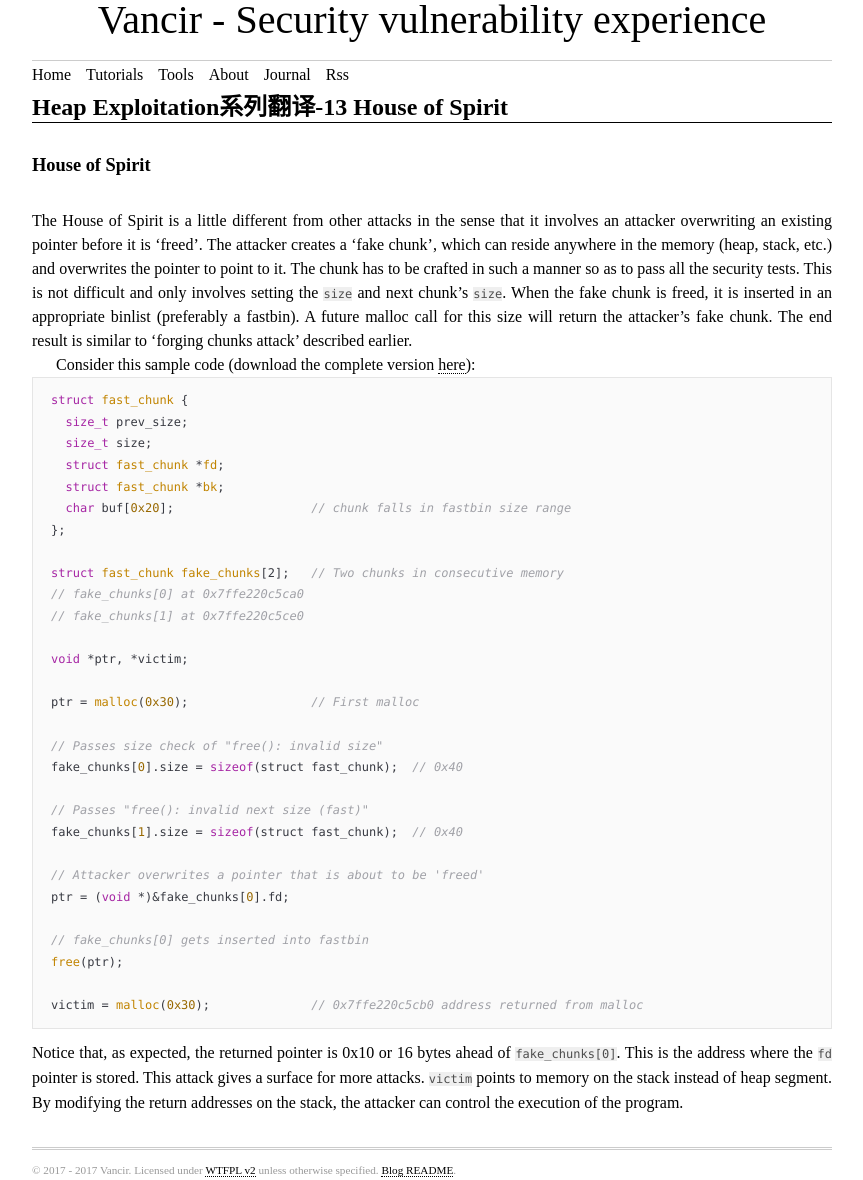
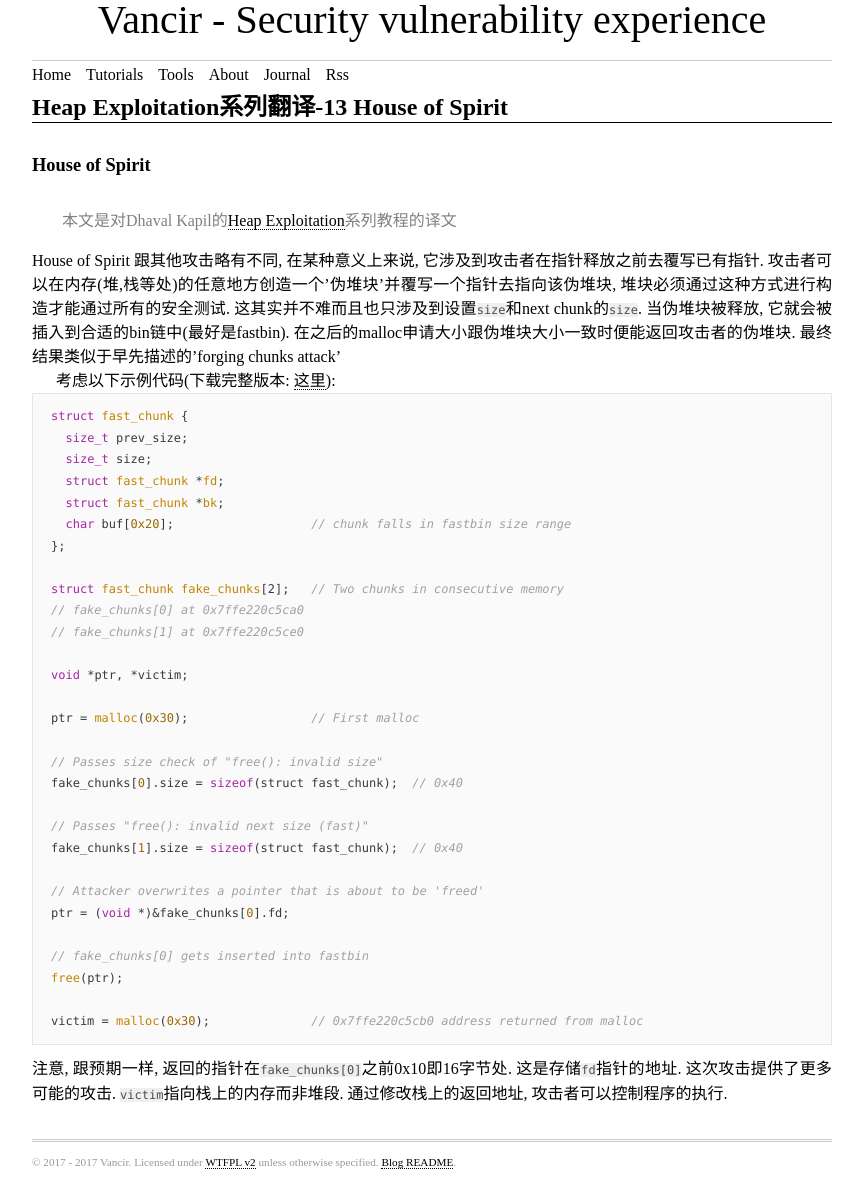
Before and after one commit to Trietptm-on-Coding-Algorithms/vancir.github.io, a Jekyll site: the page built from _posts/2017-08-12-house-of-spirit.md, in a window 1280 px wide. Shown: the whole page, without its empty margins (208-1071 px from the left). Built offline with Jekyll 4.4.1, drawn with Linux system fonts in a browser that asks for light colours; some web fonts are replaced.

Commit message:
update house of spirit

````diff
--- a/_posts/2017-08-12-house-of-spirit.md
+++ b/_posts/2017-08-12-house-of-spirit.md
@@ -8,9 +8,11 @@ categories: posts
 
 # House of Spirit
 
-The House of Spirit is a little different from other attacks in the sense that it involves an attacker overwriting an existing pointer before it is 'freed'. The attacker creates a 'fake chunk', which can reside anywhere in the memory (heap, stack, etc.) and overwrites the pointer to point to it. The chunk has to be crafted in such a manner so as to pass all the security tests. This is not difficult and only involves setting the `size` and next chunk's `size`. When the fake chunk is freed, it is inserted in an appropriate binlist (preferably a fastbin). A future malloc call for this size will return the attacker's fake chunk. The end result is similar to 'forging chunks attack' described earlier.
+> 本文是对Dhaval Kapil的[Heap Exploitation](https://heap-exploitation.dhavalkapil.com/)系列教程的译文
 
-Consider this sample code (download the complete version [here](../assets/files/house_of_spirit.c)):
+House of Spirit 跟其他攻击略有不同, 在某种意义上来说, 它涉及到攻击者在指针释放之前去覆写已有指针. 攻击者可以在内存(堆,栈等处)的任意地方创造一个'伪堆块'并覆写一个指针去指向该伪堆块, 堆块必须通过这种方式进行构造才能通过所有的安全测试. 这其实并不难而且也只涉及到设置`size`和next chunk的`size`. 当伪堆块被释放, 它就会被插入到合适的bin链中(最好是fastbin). 在之后的malloc申请大小跟伪堆块大小一致时便能返回攻击者的伪堆块. 最终结果类似于早先描述的'forging chunks attack'
+
+考虑以下示例代码(下载完整版本: [这里](/files/heap-exploition/files/house_of_spirit.c)):
 
 ```c
 struct fast_chunk {
@@ -44,4 +46,4 @@ free(ptr);
 victim = malloc(0x30);              // 0x7ffe220c5cb0 address returned from malloc
 ```
 
-Notice that, as expected, the returned pointer is 0x10 or 16 bytes ahead of `fake_chunks[0]`. This is the address where the `fd` pointer is stored. This attack gives a surface for more attacks. `victim` points to memory on the stack instead of heap segment. By modifying the return addresses on the stack, the attacker can control the execution of the program.
+注意, 跟预期一样, 返回的指针在`fake_chunks[0]`之前0x10即16字节处. 这是存储`fd`指针的地址. 这次攻击提供了更多可能的攻击. `victim`指向栈上的内存而非堆段. 通过修改栈上的返回地址, 攻击者可以控制程序的执行.
````
Also changed, not shown: _posts/2017-08-12-house-of-einherjar.md (+1 -1 lines), _posts/2017-08-12-house-of-force.md (+1 -1 lines), _posts/2017-08-12-house-of-lore.md (+1 -1 lines), _posts/2017-08-12-shrinking-free-chunks.md (+1 -1 lines).
